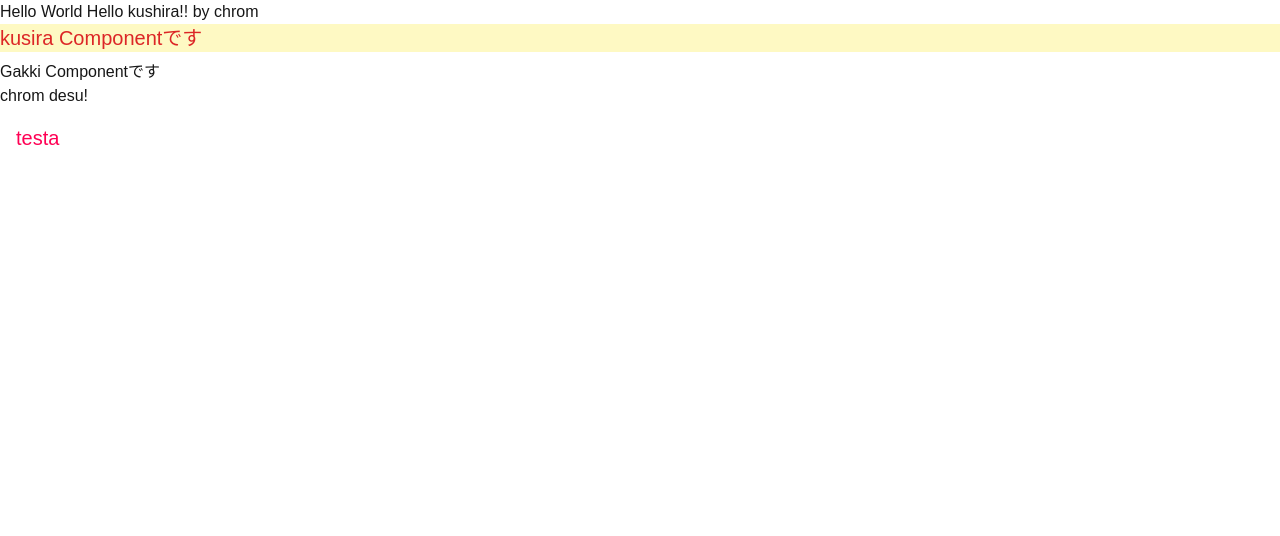
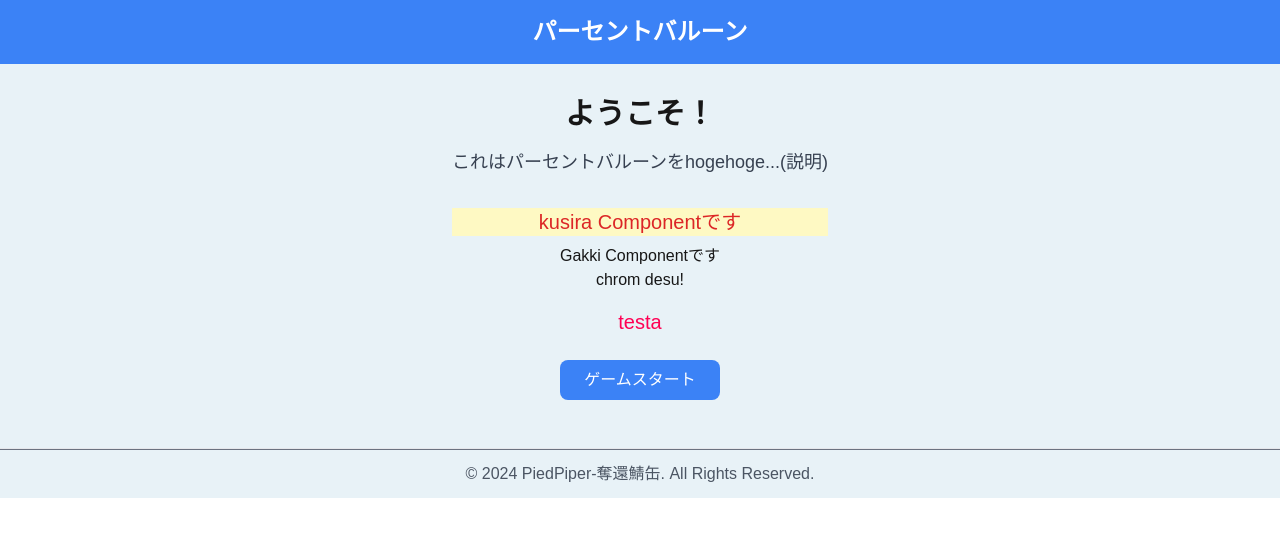
Before and after one commit to kusira/percent-balloon, a Next.js app: page / in a window 1280 px wide. Shown: the top 536 px of the page. Built offline with nearby package versions, Linux system fonts and the light colour scheme.

Commit message:
top画面をとりあえずテキトーに造りました

```diff
--- a/app/page.tsx
+++ b/app/page.tsx
@@ -6,11 +6,43 @@ import Chrom from "./components/chrom";
 export default function Home() {
   return (
     <div>
-      Hello World
-      Hello kushira!! by chrom
-      <Kusira />
-      <Gakki />
-      <Chrom />
+      <div className="bg-[#e8f2f7] flex flex-col items-center justify-center">
+        {/* ヘッダー */}
+        <header className="w-full bg-blue-500 text-white py-4">
+          <h1 className="text-center text-2xl"><b>パーセントバルーン</b></h1>
+        </header>
+
+        {/* メインコンテンツ */}
+        <main className="mt-8 px-8 text-center">
+          {/* ようこそメッセージ */}
+          <h2 className="text-3xl font-bold mb-4">ようこそ！</h2>
+
+          {/* 説明文 */}
+          <p className="text-lg text-gray-700 mb-8">
+            これはパーセントバルーンをhogehoge...(説明)
+          </p>
+          <Kusira />
+          <Gakki />
+          <Chrom />
+
+          {/* ゲームスタートリンク */}
+          <a
+            href="/hoge"
+            className="inline-block bg-blue-500 text-white py-2 px-6 rounded-lg hover:bg-blue-600"
+          >
+          ゲームスタート
+          </a>
+        </main>
+
+        {/* フッター */}
+        <footer className="mt-12 w-full text-center text-gray-600 border-t">
+          <hr className="border-gray-500"></hr>
+          <p className="py-3">
+            © 2024 PiedPiper-奪還鯖缶. All Rights Reserved.
+          </p>
+        </footer>
+      </div>
     </div>
+
   );
 }
```
